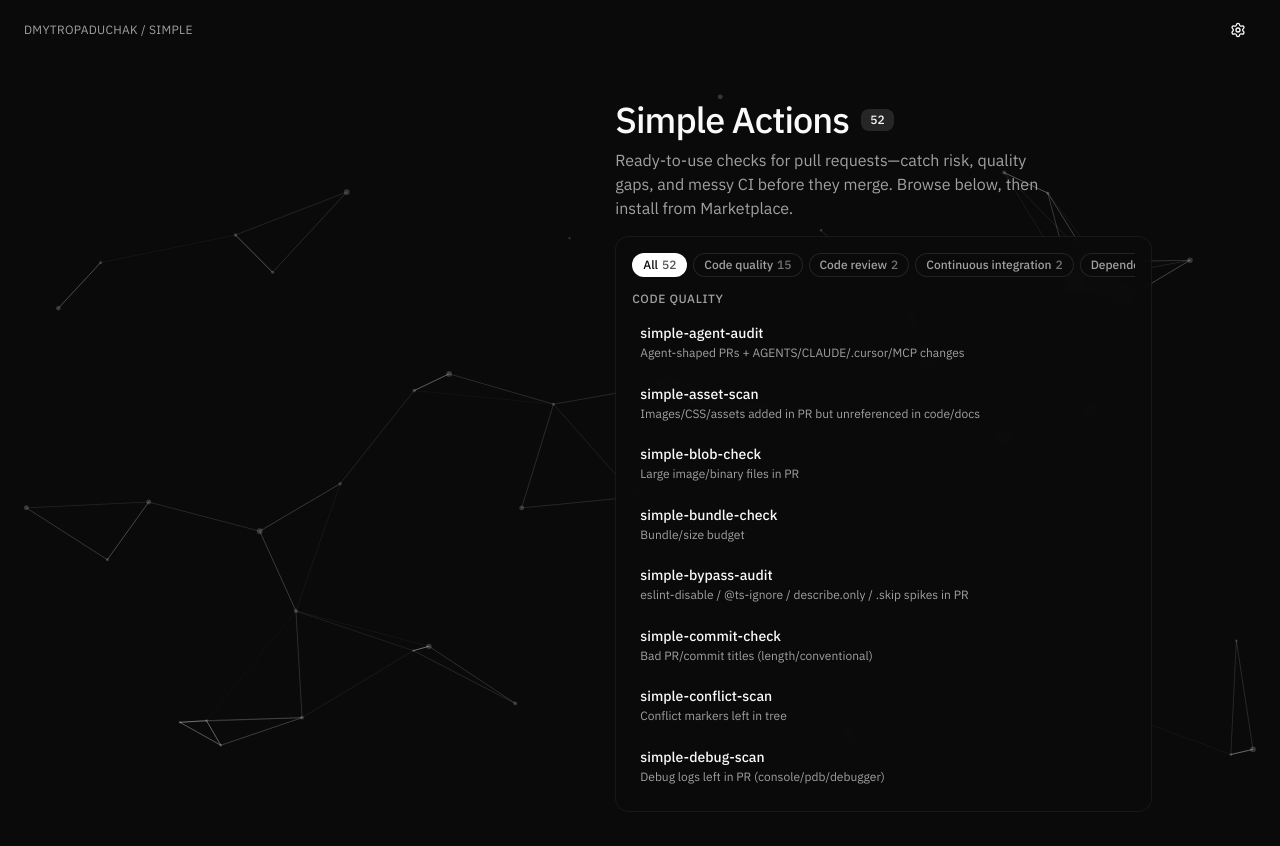
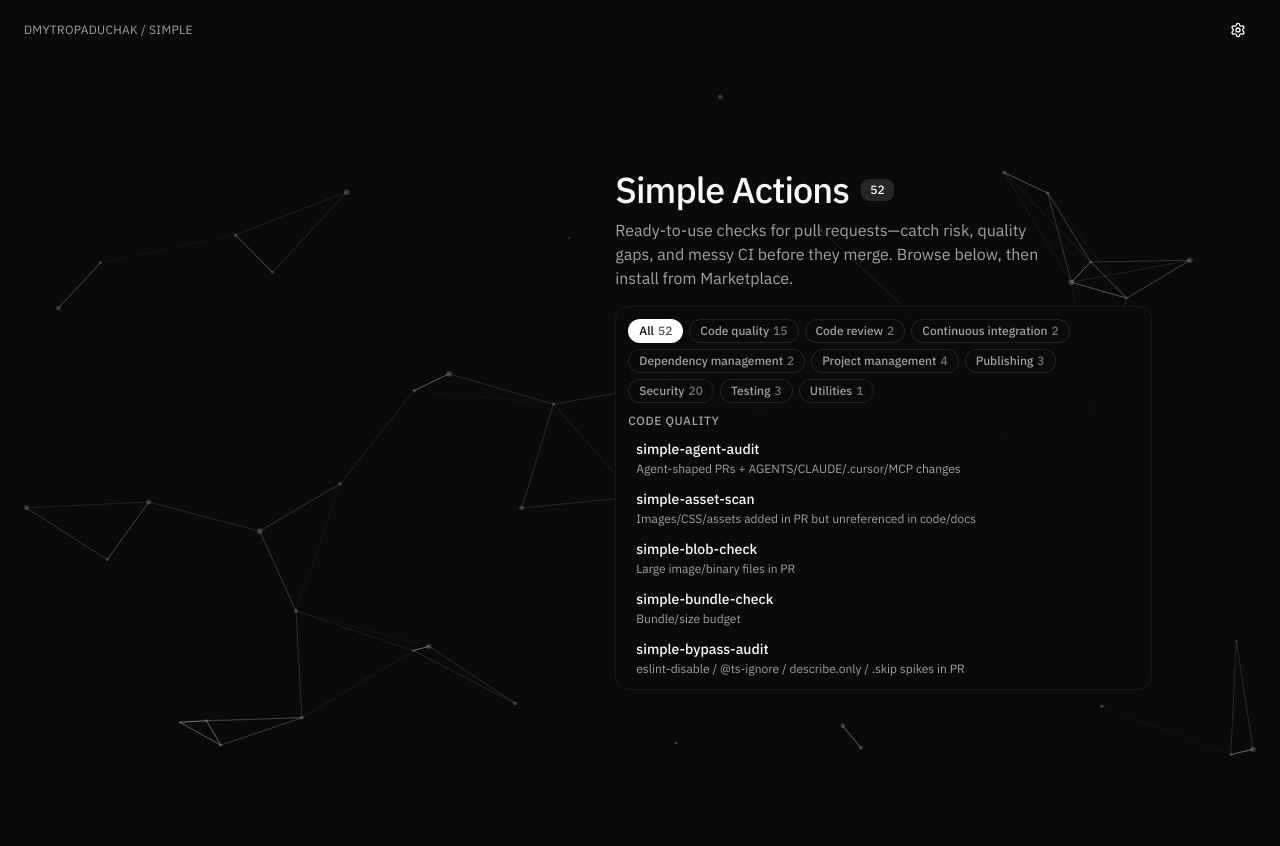
Before and after one commit to dmytropaduchak/simple, a React (Vite) app: page / in a window 1280 px wide. Shown: the top 846 px of the page. After the commit the page ends 800 px from the top, so only its background shows below. Built offline with nearby package versions, Linux system fonts and the light colour scheme.

Commit message:
Wrap category filters and shrink the actions list for smaller screens.

```diff
--- a/src/components/actions-panel.tsx
+++ b/src/components/actions-panel.tsx
@@ -32,8 +32,8 @@ export function ActionsPanel() {
   const groups = groupByCategory(filtered)
 
   return (
-    <div className="flex max-h-[min(70svh,36rem)] min-h-0 w-full flex-col gap-3 overflow-hidden rounded-xl border border-border/60 bg-background/70 p-3 backdrop-blur-sm md:max-h-[min(72svh,40rem)] md:p-4">
-      <div className="scrollbar-none flex shrink-0 gap-1.5 overflow-x-auto pb-0.5">
+    <div className="flex max-h-[min(48svh,22rem)] min-h-0 w-full flex-col gap-2.5 overflow-hidden rounded-xl border border-border/60 bg-background/70 p-2.5 backdrop-blur-sm md:max-h-[min(52svh,24rem)] md:p-3">
+      <div className="flex shrink-0 flex-wrap gap-1.5">
         {categories.map((name) => {
           const isActive = category === name
           return (
@@ -42,7 +42,7 @@ export function ActionsPanel() {
               type="button"
               onClick={() => setCategory(name)}
               className={cn(
-                "inline-flex h-6 shrink-0 items-center rounded-full border px-2.5 text-xs font-medium transition-colors",
+                "inline-flex h-6 items-center rounded-full border px-2.5 text-xs font-medium transition-colors",
                 isActive
                   ? "border-transparent bg-primary text-primary-foreground"
                   : "border-border bg-background text-muted-foreground hover:bg-muted hover:text-foreground",
@@ -65,28 +65,28 @@ export function ActionsPanel() {
       </div>
 
       <div className="scrollbar-none min-h-0 flex-1 overflow-y-auto overscroll-contain">
-        <div className="flex flex-col gap-6 pb-1">
+        <div className="flex flex-col gap-4 pb-1">
           {groups.map(([groupName, actions]) => (
-            <section key={groupName} className="flex flex-col gap-2">
+            <section key={groupName} className="flex flex-col gap-1.5">
               {category === ALL ? (
                 <h2 className="text-xs font-medium tracking-wider text-muted-foreground uppercase">
                   {groupName}
                 </h2>
               ) : null}
-              <ul className="flex flex-col gap-1.5">
+              <ul className="flex flex-col gap-0.5">
                 {actions.map((action) => (
                   <li key={action.id}>
                     <a
                       href={action.marketplace}
                       target="_blank"
                       rel="noreferrer"
-                      className="group block rounded-lg px-2 py-2 transition-colors hover:bg-muted/70"
+                      className="group block rounded-md px-2 py-1.5 transition-colors hover:bg-muted/70"
                     >
                       <div className="min-w-0 flex flex-col gap-0.5">
-                        <span className="truncate font-medium text-sm">
+                        <span className="truncate font-medium text-sm leading-tight">
                           {action.name}
                         </span>
-                        <span className="text-xs leading-snug text-muted-foreground">
+                        <span className="line-clamp-1 text-xs leading-snug text-muted-foreground">
                           {action.description}
                         </span>
                       </div>
```
